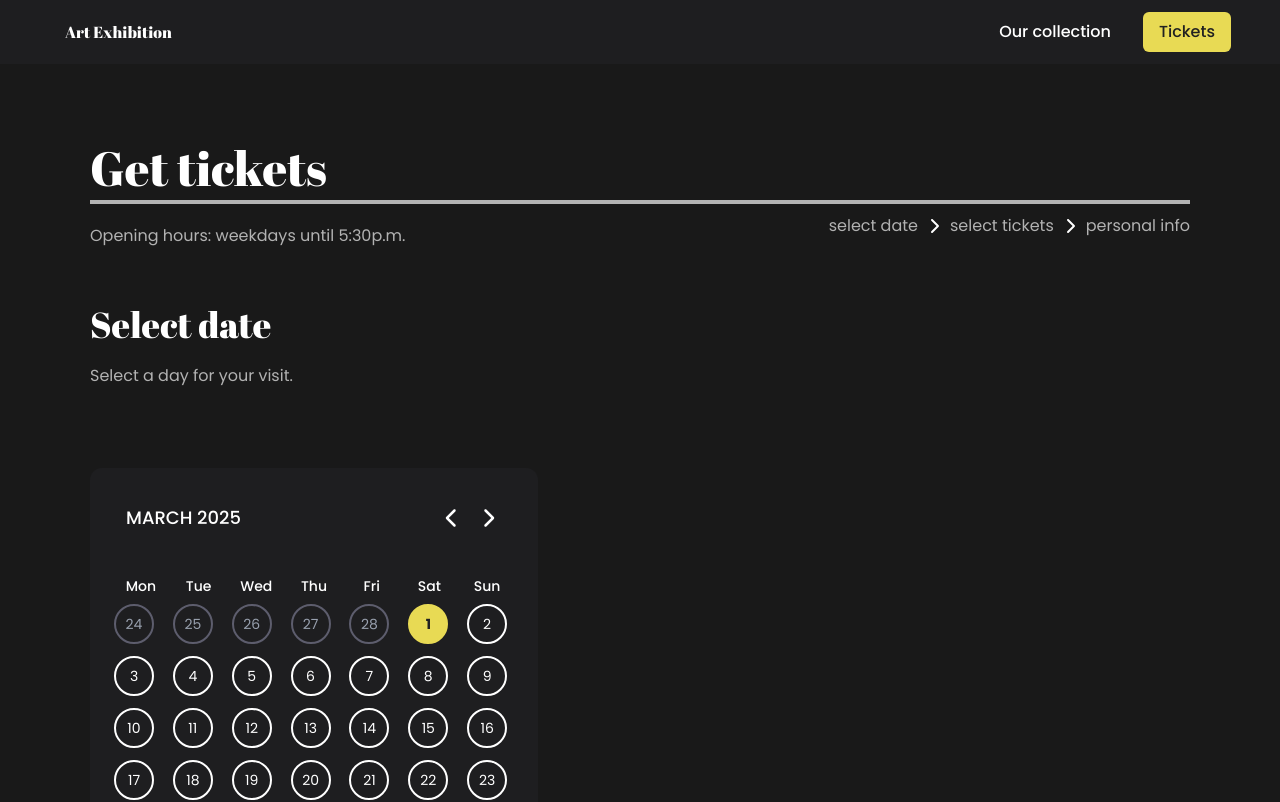
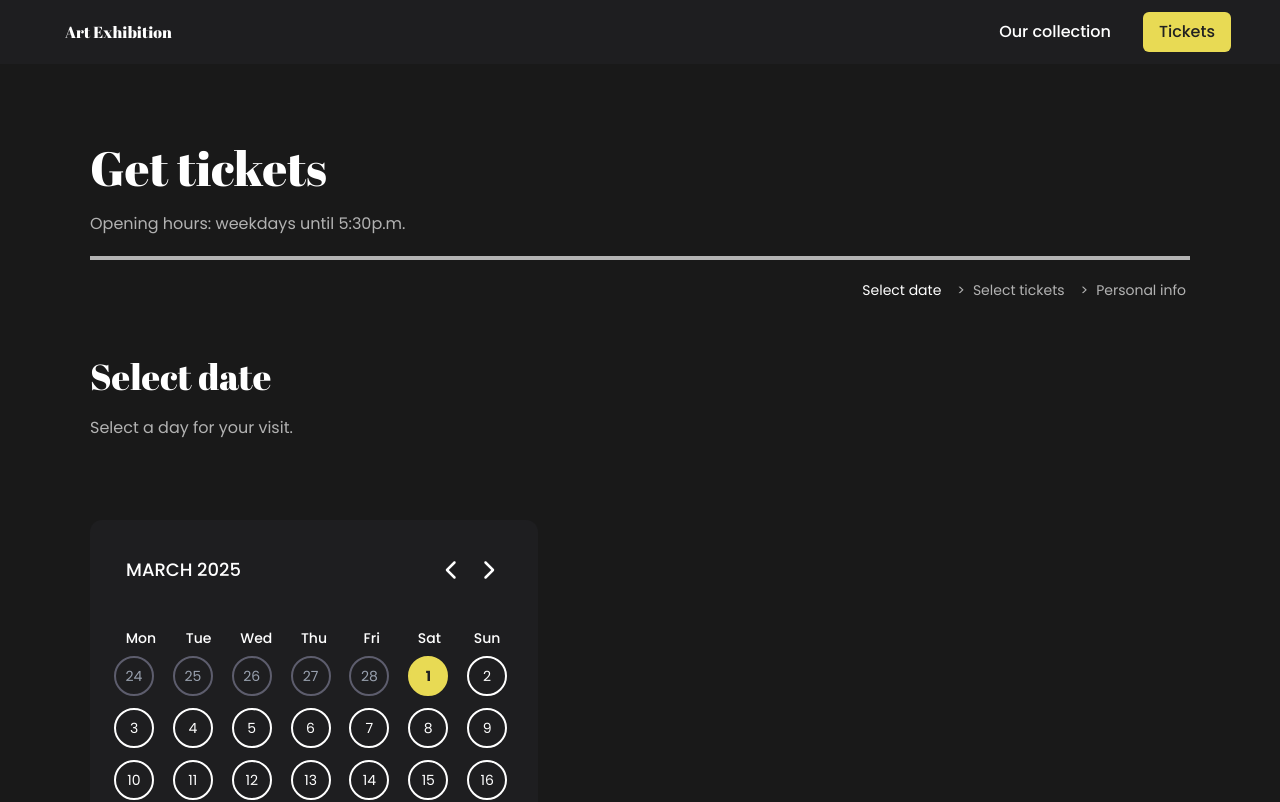
Before and after one commit to Camille846/art-exhibition, a Next.js app: page /tickets in a window 1280 px wide. Shown: the top 802 px of the page. Built offline with nearby package versions, Linux system fonts and the light colour scheme.

Commit message:
Feat: create progress Indicator Page

```diff
--- /dev/null
+++ b/src/app/components/progressIndicator.tsx
@@ -0,0 +1,33 @@
+'use client';
+import React from 'react';
+import { cn } from "@/lib/utils";
+
+interface ProgressIndicatorProps {
+	currentStep: number
+}
+
+function ProgressIndicator({currentStep}: ProgressIndicatorProps) {
+   const steps = [
+	   {id: 1, step: 'Select date'},
+	   {id: 2, step: 'Select tickets'},
+	   {id: 3, step: 'Personal info'}
+   ]
+
+	return (
+		<div className="flex justify-end items-center text-sm mt-5">
+			{steps.map((step, index) => (
+				<div key={step.id} className={'flex items-center gap-1'}>
+					<span className={cn(
+						"mr-1",
+						currentStep === step.id? 'text-white': 'text-[#F5F5F5B2]')}
+					>
+						{step.step}
+					</span>
+					{index !== steps.length - 1 && <span className={"mx-2 text-[#F5F5F5B2]"}>{'>'}</span>}
+				</div>
+			))}
+		</div>
+	)
+}
+
+export default ProgressIndicator;
--- a/src/app/tickets/page.tsx
+++ b/src/app/tickets/page.tsx
@@ -1,8 +1,8 @@
 'use client';
 import React from "react";
 import NavBar from "@/app/components/NavBar";
-import {FaChevronRight} from "react-icons/fa6";
 import Calendar from "@/app/components/Calendar";
+import ProgressIndicator from "@/app/components/progressIndicator";
 
 export default function TicketsPage() {
     return (
@@ -13,31 +13,11 @@ export default function TicketsPage() {
                     <h1 className="font-abril text-white text-3xl sm:text-4xl lg:text-5xl 2xl:text-7xl">
                         Get tickets
                     </h1>
-                    <div className="w-full h-1 bg-[#F5F5F5B2] mt-2"></div>
-                    <div className="flex justify-between">
-                        <p className="text-[#F5F5F5B2] mt-5">
+                    <p className="text-[#F5F5F5B2] my-5">
                         Opening hours: weekdays until 5:30p.m.
                     </p>
-                        <div className={"flex items-center justify-center text-right"}>
-                            <div className={"flex items-center justify-center gap-2 cursor-pointer"}>
-                                <p className="text-[#F5F5F5B2]">
-                                    select date
-                                </p>
-                                <FaChevronRight/>
-                            </div>
-                            <div className={"flex items-center justify-center gap-2 pl-2 cursor-pointer"}>
-                                <p className="text-[#F5F5F5B2]">
-                                    select tickets
-                                </p>
-                                <FaChevronRight/>
-                            </div>
-                            <div className={"flex items-center justify-center gap-2 pl-2 cursor-pointer"}   >
-                                <p className="text-[#F5F5F5B2]">
-                                    personal info
-                                </p>
-                            </div>
-                        </div>
-
+                    <div className="w-full h-1 bg-[#F5F5F5B2] mt-2"></div>
+                    <ProgressIndicator currentStep={1} />
                     </div>
                     <div className={"mt-14 mb-20"}>
                         <h2 className="font-abril text-white text-lg sm:text-4xl">
@@ -49,7 +29,6 @@ export default function TicketsPage() {
                     </div>
                     <Calendar />
             </div>
-            </div>
         </>
     );
 }
```
Lines whose indentation alone changed are shown as unchanged.
